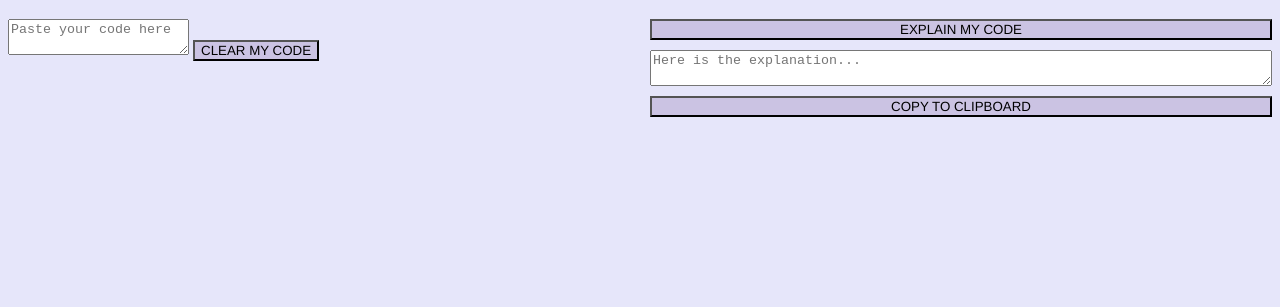
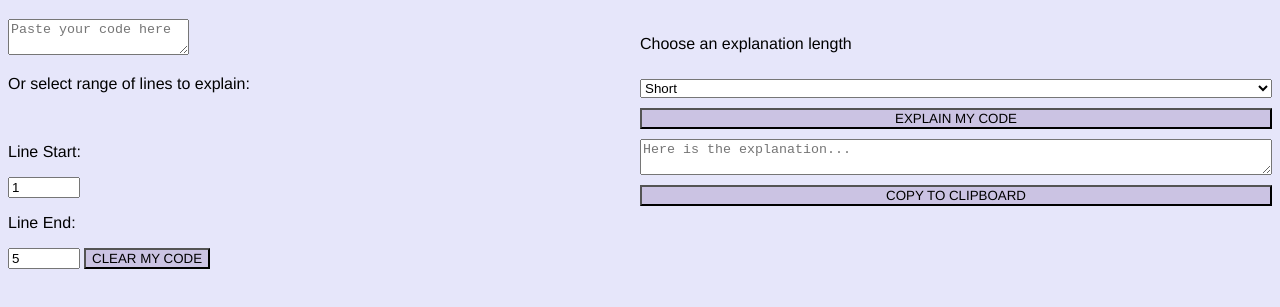
Before and after one commit to JessieEY27/hackathon2026, a plain HTML site: page webview/index.html in a window 1280 px wide. Shown: the part 73-380 px from the top of the page. Drawn offline with Linux system fonts and the light colour scheme.

Commit message:
More css styling

```diff
--- a/webview/index.html
+++ b/webview/index.html
@@ -9,9 +9,25 @@
     <div class="container">
       <div class="input">
         <textarea placeholder="Paste your code here"></textarea>
+
+        <label for="range-start"
+          ><p>Or select range of lines to explain:</p></label
+        ><br />
+        <p>Line Start:</p>
+        <input type="number" id="range-start" value="1" min="1" max="1000" />
+        <p>Line End:</p>
+        <input type="number" id="range-end" value="5" min="1" max="1000" />
         <button id="clearbutton">CLEAR MY CODE</button>
       </div>
       <div class="explaining">
+        <label for="explanationlength"
+          ><p>Choose an explanation length</p></label
+        >
+        <select name="length" id="length">
+          <option value="short">Short</option>
+          <option value="medium">Medium</option>
+          <option value="long">Long</option>
+        </select>
         <button id="explainbutton">EXPLAIN MY CODE</button>
         <textarea placeholder="Here is the explanation..."></textarea>
         <button id="copybutton">COPY TO CLIPBOARD</button>
--- a/webview/style.css
+++ b/webview/style.css
@@ -15,7 +15,6 @@ p {
 .container {
   display: grid;
   grid-template-columns: 1fr 1fr;
-  gap: 20px;
 }
 
 .explaining {
```
